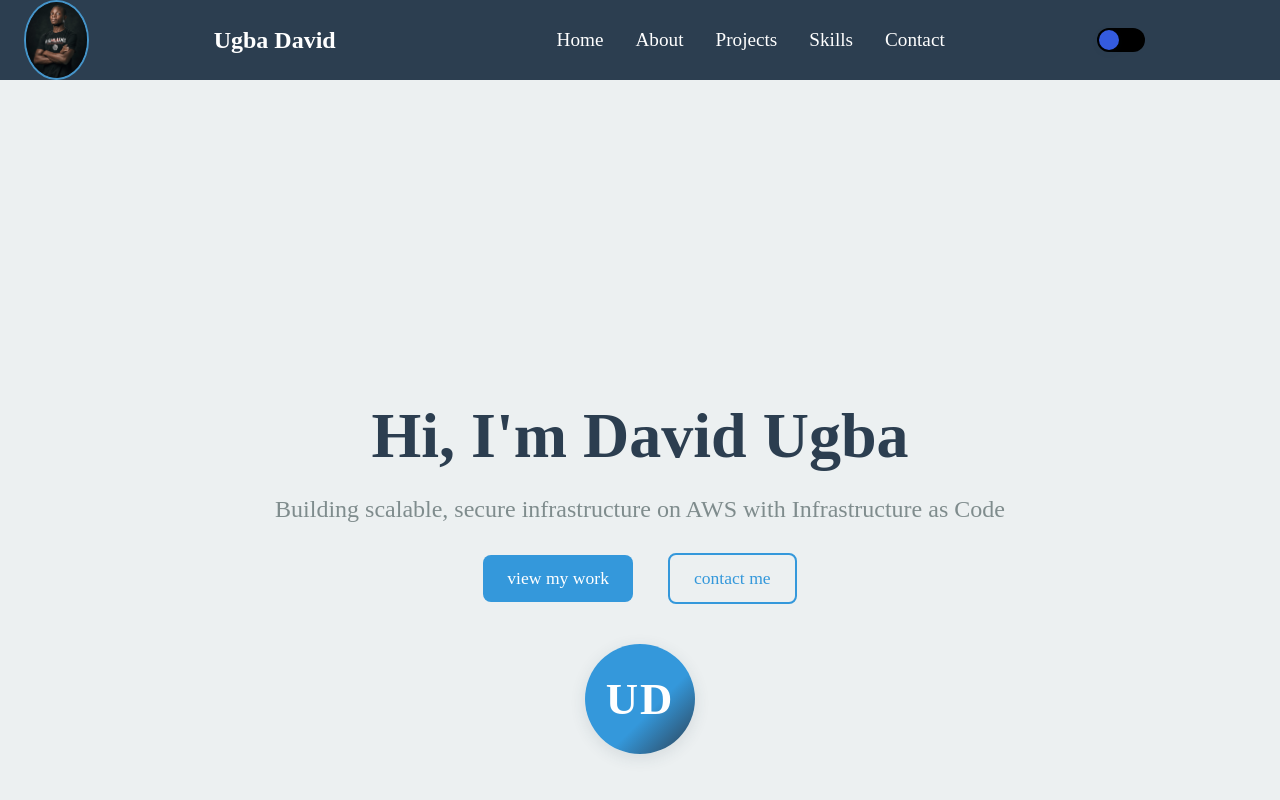
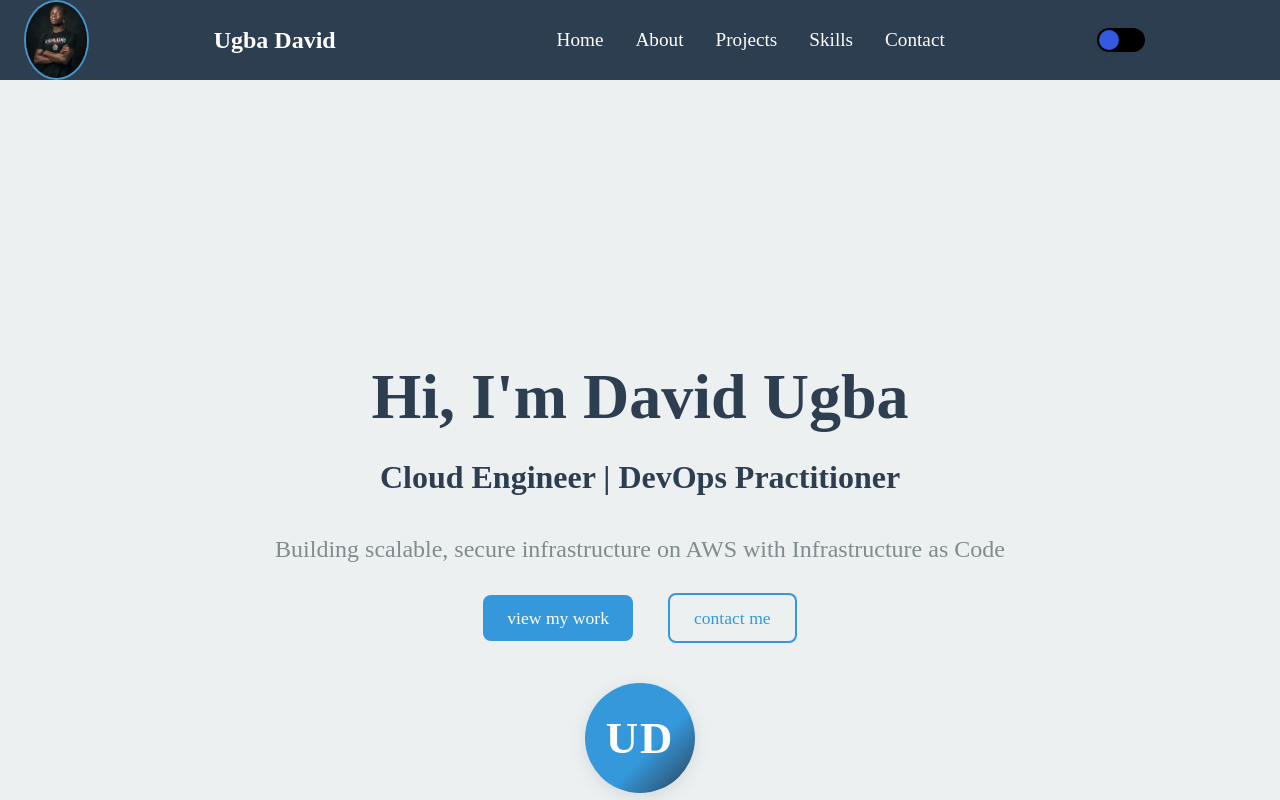
Before and after one commit to davidugba/Myportfolio, a React (Vite) app in the folder myreactproject/: page / in a window 1280 px wide. Built offline with nearby package versions, Linux system fonts and the light colour scheme.

Commit message:
new update on header section

```diff
--- a/myreactproject/src/Header.jsx
+++ b/myreactproject/src/Header.jsx
@@ -6,6 +6,7 @@ function Header() {
         <header className="header">
           <div className="header-content">
             <h1>Hi, I'm David Ugba</h1>
+            <h2>Cloud Engineer | DevOps Practitioner</h2>
             <p className="header-duties">Building scalable, secure infrastructure on AWS with Infrastructure as Code</p>
             <div className="header-button">
                 <a href="#projects" className="btn">view my work</a>
```
